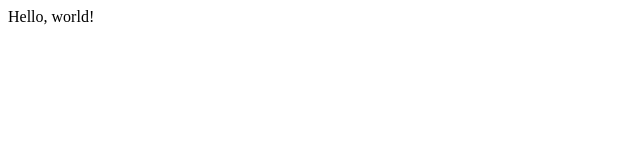
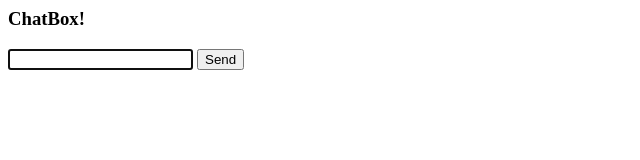
Before and after one commit to JustSomeCarbon/chatbox, a website: page views/index.html in a window 1280 px wide. Shown: the whole page, without its empty margins (0-640 px from the left). Drawn offline with Linux system fonts and the light colour scheme.

Commit message:
dev: update views, not done

```diff
--- a/views/index.html
+++ b/views/index.html
@@ -2,8 +2,14 @@
 <html>
     <head>
         <title>ChatBox</title>
+        <meta name="viewport" content="width=device-width, minimum-scale=1, initial-scale=1">
     </head>
     <body>
-        <p>Hello, world!</p>
+        <H3>ChatBox!</H3>
+        <ul class="messages"></ul>
+        <form action="post">
+            <input type="text" class="input" autocomplete="off" autofocus />
+            <button>Send</button>
+        </form>
     </body>
 </html>
--- /dev/null
+++ b/views/styles/index.css
@@ -0,0 +1,21 @@
+body
+{
+    margin: 0;
+    font-family: sans-serif;
+}
+
+form
+{
+    position: fixed;
+    bottom: 0;
+    left: 0;
+    width: 100%;
+    display: flex;
+    box-sizing: border-box;
+    padding: 0.25rem;
+}
+
+form input
+{
+    border: 0;
+}
```
